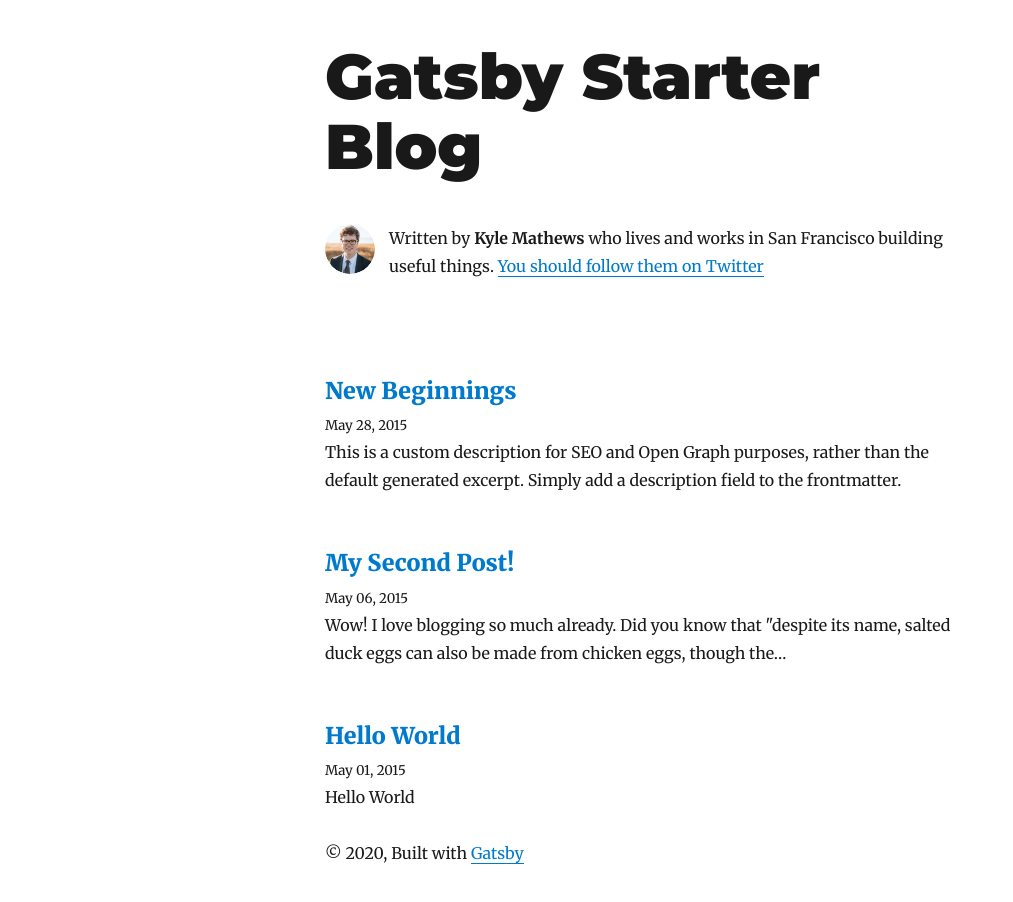
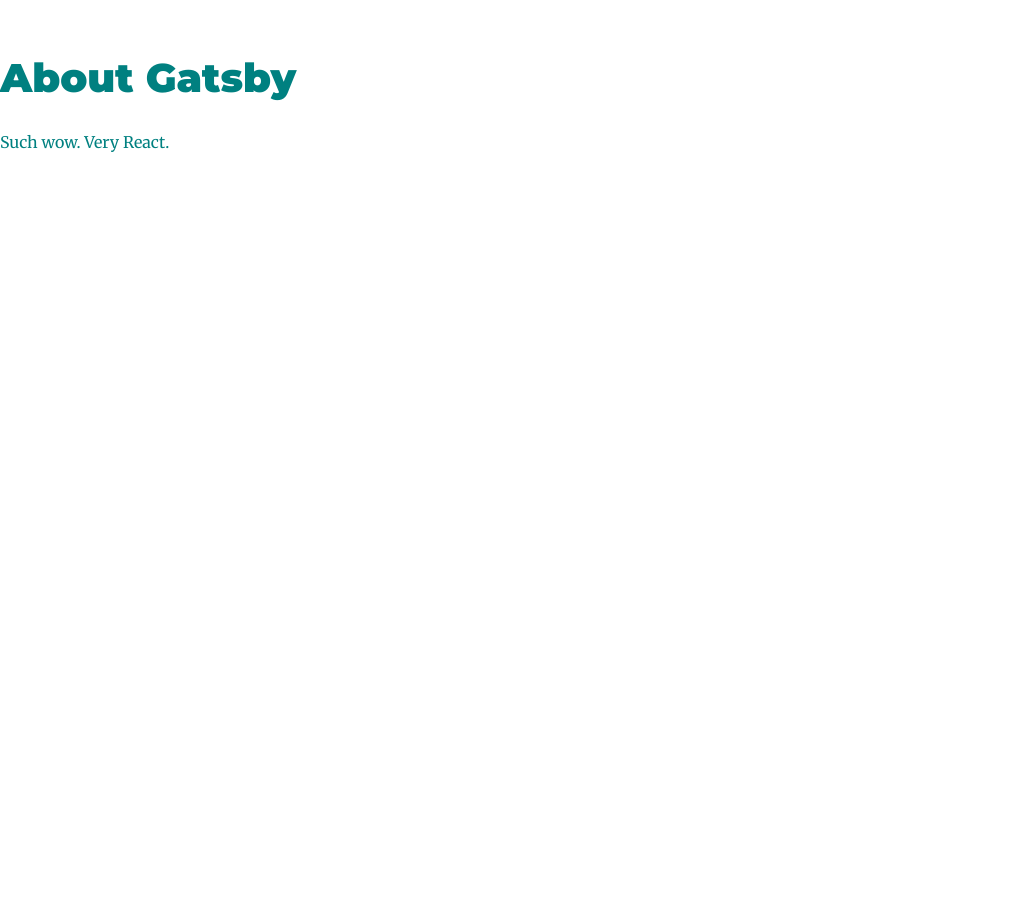
Before and after one commit to unbreaks88/unbreaks88.github.io, a Gatsby site: page / in a window 1280 px wide. Shown: the whole page, without its empty margins (0-1013 px from the left). After the commit the page ends 800 px from the top, so only its background shows below. Built offline with nearby package versions, Linux system fonts and the light colour scheme; Gatsby itself is replaced by a stand-in of ours; some packages are replaced by stand-ins of ours.

Commit message:
- index.js 변경 테스트

```diff
--- a/public/page-data/index/page-data.json
+++ b/public/page-data/index/page-data.json
@@ -1 +1 @@
-{"componentChunkName":"component---src-pages-index-js","path":"/","result":{"data":{"site":{"siteMetadata":{"title":"Gatsby Starter Blog"}},"allMarkdownRemark":{"nodes":[{"excerpt":"Far far away, behind the word mountains, far from the countries Vokalia and\nConsonantia, there live the blind texts. Separated they live in…","fields":{"slug":"/new-beginnings/"},"frontmatter":{"date":"May 28, 2015","title":"New Beginnings","description":"This is a custom description for SEO and Open Graph purposes, rather than the default generated excerpt. Simply add a description field to the frontmatter."}},{"excerpt":"Wow! I love blogging so much already. Did you know that “despite its name, salted duck eggs can also be made from\nchicken eggs, though the…","fields":{"slug":"/my-second-post/"},"frontmatter":{"date":"May 06, 2015","title":"My Second Post!","description":null}},{"excerpt":"This is my first post on my new fake blog! How exciting! I’m sure I’ll write a lot more interesting things in the future. Oh, and here’s a…","fields":{"slug":"/hello-world/"},"frontmatter":{"date":"May 01, 2015","title":"Hello World","description":"Hello World"}}]}},"pageContext":{}},"staticQueryHashes":["1246554614","2841359383"]}
+{"componentChunkName":"component---src-pages-index-js","path":"/","result":{"data":{"site":{"siteMetadata":{"title":"Gatsby Starter Blog"}},"allMarkdownRemark":{"nodes":[{"excerpt":"Far far away, behind the word mountains, far from the countries Vokalia and\nConsonantia, there live the blind texts. Separated they live in…","fields":{"slug":"/new-beginnings/"},"frontmatter":{"date":"May 28, 2015","title":"New Beginnings","description":"This is a custom description for SEO and Open Graph purposes, rather than the default generated excerpt. Simply add a description field to the frontmatter."}},{"excerpt":"Wow! I love blogging so much already. Did you know that “despite its name, salted duck eggs can also be made from\nchicken eggs, though the…","fields":{"slug":"/my-second-post/"},"frontmatter":{"date":"May 06, 2015","title":"My Second Post!","description":null}},{"excerpt":"This is my first post on my new fake blog! How exciting! I’m sure I’ll write a lot more interesting things in the future. Oh, and here’s a…","fields":{"slug":"/hello-world/"},"frontmatter":{"date":"May 01, 2015","title":"Hello World","description":"Hello World"}}]}},"pageContext":{}},"staticQueryHashes":[]}
--- /dev/null
+++ b/public/page-data/sq/d/2841359383.json
@@ -0,0 +1 @@
+{"data":{"site":{"siteMetadata":{"title":"Gatsby Starter Blog","description":"A starter blog demonstrating what Gatsby can do.","social":{"twitter":"kylemathews"}}}}}
--- a/public/page-data/using-typescript/page-data.json
+++ b/public/page-data/using-typescript/page-data.json
@@ -1 +1 @@
-{"componentChunkName":"component---src-pages-using-typescript-tsx","path":"/using-typescript/","result":{"data":{"site":{"buildTime":"2020-09-18 02:47 pm UTC"}},"pageContext":{}},"staticQueryHashes":["2841359383"]}
+{"componentChunkName":"component---src-pages-using-typescript-tsx","path":"/using-typescript/","result":{"data":{"site":{"buildTime":"2020-09-18 03:10 pm UTC"}},"pageContext":{}},"staticQueryHashes":["2841359383"]}
--- a/src/pages/index.js
+++ b/src/pages/index.js
@@ -1,89 +1,100 @@
 import React from "react"
-import { Link, graphql } from "gatsby"
 
-import Bio from "../components/bio"
-import Layout from "../components/layout"
-import SEO from "../components/seo"
-import { rhythm } from "../utils/typography"
-
-const BlogIndex = ({ data, location }) => {
-  const siteTitle = data.site.siteMetadata?.title || `Title`
-  const posts = data.allMarkdownRemark.nodes
-
-  if (posts.length === 0) {
-    return (
-      <Layout location={location} title={siteTitle}>
-        <SEO title="All posts" />
-        <Bio />
-        <p>No blog posts found. Add markdown posts to "content/blog" (or the directory you specified for the "gatsby-source-filesystem" plugin in gatsby-config.js).</p>
-      </Layout>
-    )
-  }
-
+export default function About() {
   return (
-    <Layout location={location} title={siteTitle}>
-      <SEO title="All posts" />
-      <Bio />
-      {posts.map((post) => {
-        const title = post.frontmatter.title || post.fields.slug
-        return (
-          <article
-            key={post.fields.slug}
-            itemScope
-            itemType="http://schema.org/Article"
-          >
-            <header>
-              <h3
-                style={{
-                  marginBottom: rhythm(1 / 4),
-                }}
-              >
-                <Link
-                  style={{ boxShadow: `none` }}
-                  to={post.fields.slug}
-                  itemProp="url"
-                >
-                  <span itemProp="headline">{title}</span>
-                </Link>
-              </h3>
-              <small>{post.frontmatter.date}</small>
-            </header>
-            <section>
-              <p
-                dangerouslySetInnerHTML={{
-                  __html: post.frontmatter.description || post.excerpt,
-                }}
-                itemProp="description"
-              />
-            </section>
-          </article>
-        )
-      })}
-    </Layout>
+    <div style={{ color: `teal` }}>
+      <h1>About Gatsby</h1>
+      <p>Such wow. Very React.</p>
+    </div>
   )
 }
 
-export default BlogIndex
+// import React from "react"
+// import { Link, graphql } from "gatsby"
 
-export const pageQuery = graphql`
-  query {
-    site {
-      siteMetadata {
-        title
-      }
-    }
-    allMarkdownRemark(sort: { fields: [frontmatter___date], order: DESC }) {
-      nodes {
-        excerpt
-        fields {
-          slug
-        }
-        frontmatter {
-          date(formatString: "MMMM DD, YYYY")
-          title
-          description
-        }
-      }
-    }
-  }
-`
+// import Bio from "../components/bio"
+// import Layout from "../components/layout"
+// import SEO from "../components/seo"
+// import { rhythm } from "../utils/typography"
+
+// const BlogIndex = ({ data, location }) => {
+//   const siteTitle = data.site.siteMetadata?.title || `Title`
+//   const posts = data.allMarkdownRemark.nodes
+
+//   if (posts.length === 0) {
+//     return (
+//       <Layout location={location} title={siteTitle}>
+//         <SEO title="All posts" />
+//         <Bio />
+//         <p>No blog posts found. Add markdown posts to "content/blog" (or the directory you specified for the "gatsby-source-filesystem" plugin in gatsby-config.js).</p>
+//       </Layout>
+//     )
+//   }
+
+//   return (
+//     <Layout location={location} title={siteTitle}>
+//       <SEO title="All posts" />
+//       <Bio />
+//       {posts.map((post) => {
+//         const title = post.frontmatter.title || post.fields.slug
+//         return (
+//           <article
+//             key={post.fields.slug}
+//             itemScope
+//             itemType="http://schema.org/Article"
+//           >
+//             <header>
+//               <h3
+//                 style={{
+//                   marginBottom: rhythm(1 / 4),
+//                 }}
+//               >
+//                 <Link
+//                   style={{ boxShadow: `none` }}
+//                   to={post.fields.slug}
+//                   itemProp="url"
+//                 >
+//                   <span itemProp="headline">{title}</span>
+//                 </Link>
+//               </h3>
+//               <small>{post.frontmatter.date}</small>
+//             </header>
+//             <section>
+//               <p
+//                 dangerouslySetInnerHTML={{
+//                   __html: post.frontmatter.description || post.excerpt,
+//                 }}
+//                 itemProp="description"
+//               />
+//             </section>
+//           </article>
+//         )
+//       })}
+//     </Layout>
+//   )
+// }
+
+// export default BlogIndex
+
+// export const pageQuery = graphql`
+//   query {
+//     site {
+//       siteMetadata {
+//         title
+//       }
+//     }
+//     allMarkdownRemark(sort: { fields: [frontmatter___date], order: DESC }) {
+//       nodes {
+//         excerpt
+//         fields {
+//           slug
+//         }
+//         frontmatter {
+//           date(formatString: "MMMM DD, YYYY")
+//           title
+//           description
+//         }
+//       }
+//     }
+//   }
+// `
```
Also changed, not shown: public/page-data/sq/d/1246554614.json (added, +1 -0 lines).
